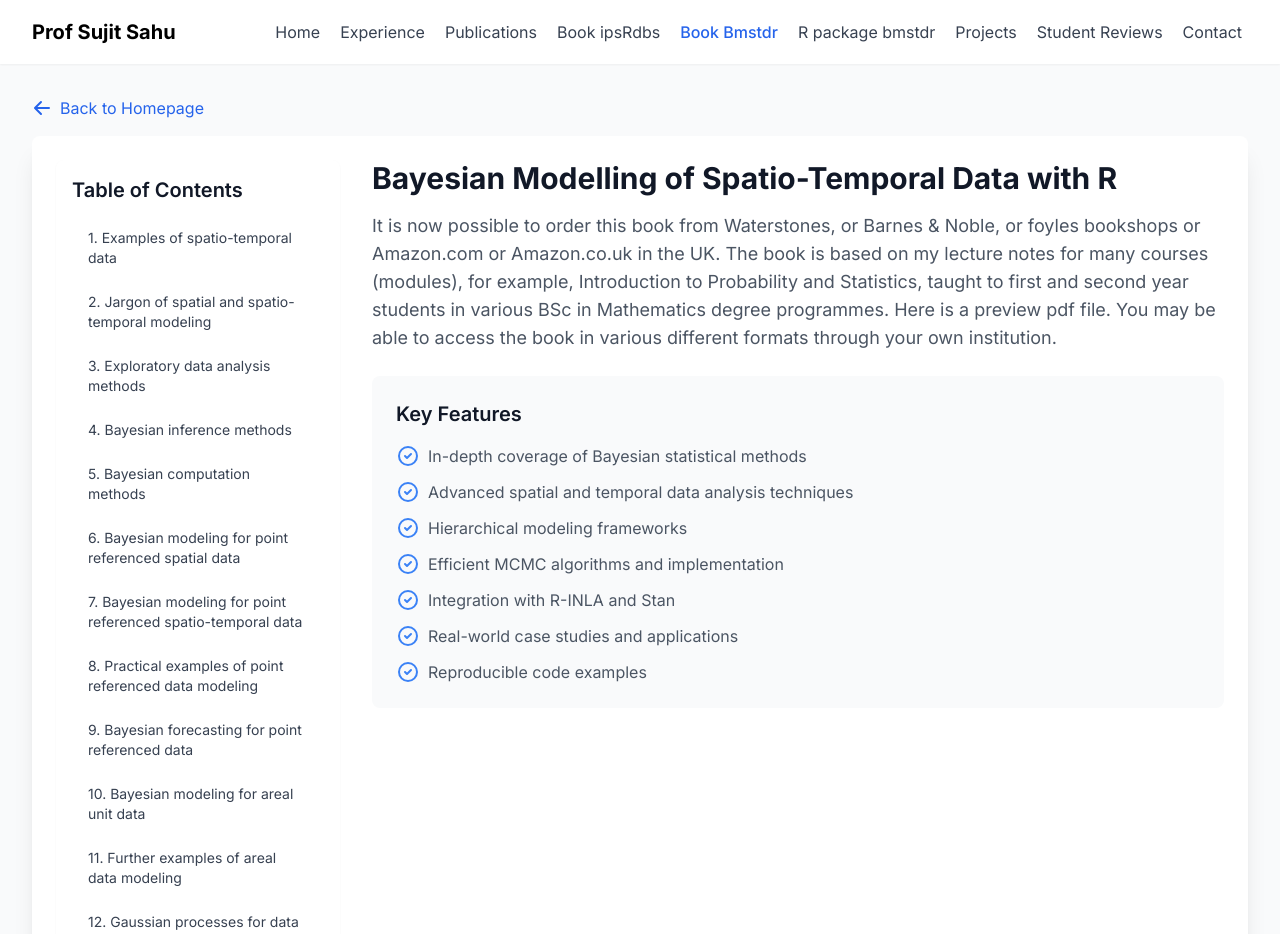
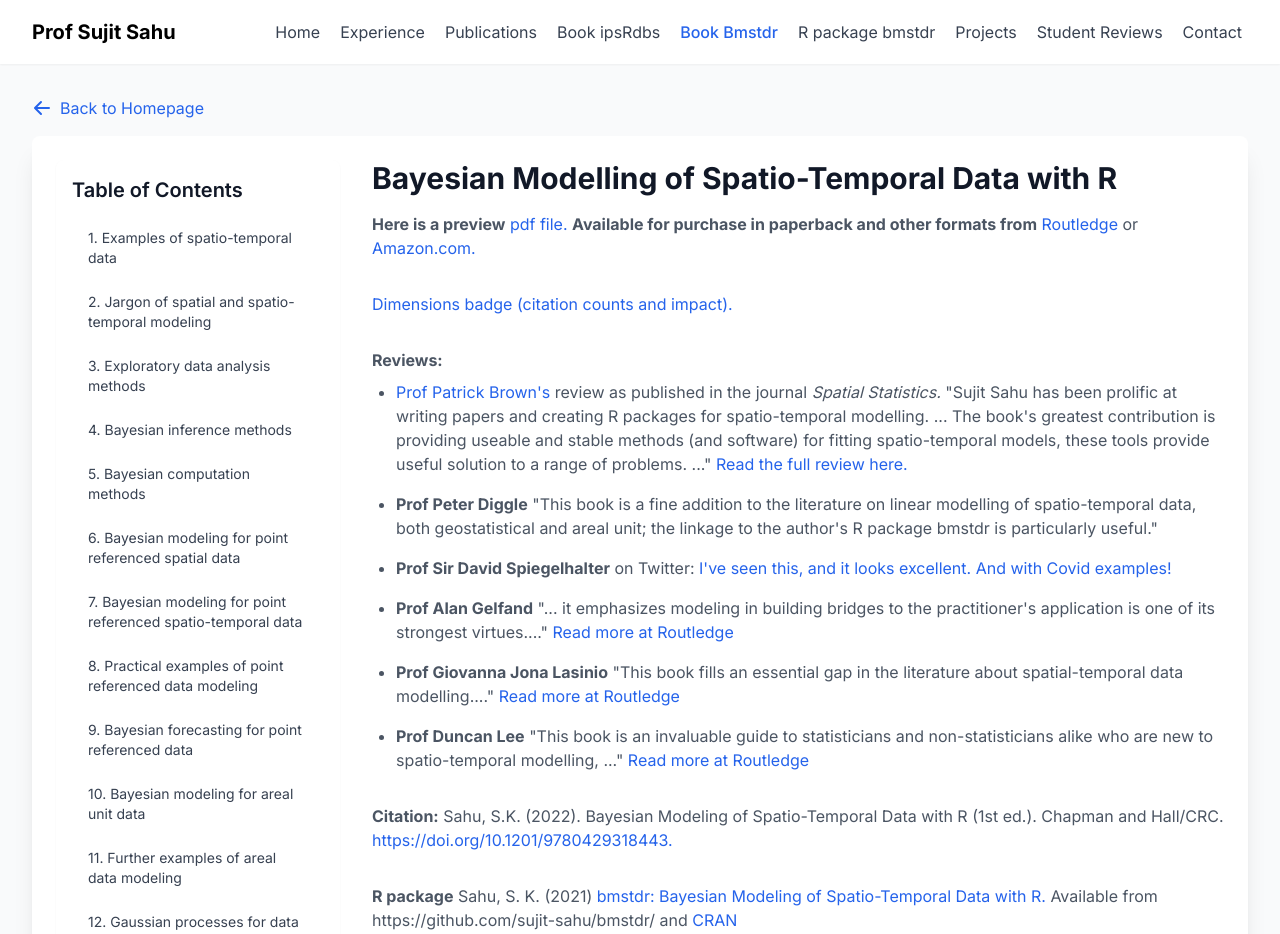
Before and after one commit to Fly-20/sujit-sahu-v3, a Next.js app: page /books/bookbmstdr in a window 1280 px wide. Shown: the top 934 px of the page. Built offline with nearby package versions, Linux system fonts and the light colour scheme.

Commit message:
Update bookbmstdr page content: - Add detailed book information and reviews - Add Dimensions.ai citation badge - Add purchase links and citations - Add R package information

```diff
--- a/src/app/books/[bookId]/page.tsx
+++ b/src/app/books/[bookId]/page.tsx
@@ -54,11 +54,57 @@ export default function BookPage({ params }: { params: { bookId: string } }) {
                 <h1 className="text-3xl font-bold text-gray-900 mb-4">
                   {book.fullTitle}
                 </h1>
-                <p className="text-gray-600 mb-6 text-lg">
-                  It is now possible to order this book from Waterstones, or Barnes & Noble, or foyles bookshops or Amazon.com or Amazon.co.uk in the UK.
-                  The book is based on my lecture notes for many courses (modules), for example, Introduction to Probability and Statistics, taught to first and second year students in various BSc in Mathematics degree programmes.
-                  Here is a preview pdf file. You may be able to access the book in various different formats through your own institution.
-                </p>
+                {bookId === 'bookbmstdr' ? (
+                  <div className="text-gray-600 mb-6 space-y-6">
+                    <ul className="list-none space-y-8">
+                      <li>
+                        <b>Here is a preview</b> <a href="https://www.soton.ac.uk/~sks/bmbook/preview.pdf" className="text-blue-600 hover:text-blue-800">pdf file.</a> <b>Available for purchase in paperback and other formats from</b> <a href="https://www.routledge.com/Bayesian-Modeling-of-Spatio-Temporal-Data-with-R/Sahu/p/book/9780367277987" className="text-blue-600 hover:text-blue-800">Routledge</a> or <a href="https://www.amazon.com/Bayesian-Modeling-Spatio-Temporal-Data-Interdisciplinary-Statistics-ebook/dp/B09PNML5F7/" className="text-blue-600 hover:text-blue-800">Amazon.com.</a>
+                      </li>
+                      <li>
+                        <div className="dimensions-badge" data-doi="10.1201/9780429318443"></div>
+                        <p><a href="https://badge.dimensions.ai/details/id/pub.1144241223" className="text-blue-600 hover:text-blue-800">Dimensions badge (citation counts and impact).</a></p>
+                      </li>
+                      <li>
+                        <b>Reviews:</b>
+                        <ul className="list-disc pl-6 mt-2 space-y-4">
+                          <li>
+                            <a href="https://www.statistics.utoronto.ca/people/directories/all-faculty/patrick-brown" className="text-blue-600 hover:text-blue-800">Prof Patrick Brown's</a> review as published in the journal <i>Spatial Statistics.</i> "Sujit Sahu has been prolific at writing papers and creating R packages for spatio-temporal modelling. ... The book's greatest contribution is providing useable and stable methods (and software) for fitting spatio-temporal models, these tools provide useful solution to a range of problems. ..." <a href="spasta_review.pdf" className="text-blue-600 hover:text-blue-800">Read the full review here.</a>
+                          </li>
+                          <li>
+                            <b>Prof Peter Diggle</b> "This book is a fine addition to the literature on linear modelling of spatio-temporal data, both geostatistical and areal unit; the linkage to the author's R package bmstdr is particularly useful."
+                          </li>
+                          <li>
+                            <b>Prof Sir David Spiegelhalter</b> on Twitter: <a href="https://twitter.com/d_spiegel/status/1494272959506264068" className="text-blue-600 hover:text-blue-800">I've seen this, and it looks excellent. And with Covid examples!</a>
+                          </li>
+                          <li>
+                            <b>Prof Alan Gelfand</b> "... it emphasizes modeling in building bridges to the practitioner's application is one of its strongest virtues...." <a href="https://www.routledge.com/Bayesian-Modeling-of-Spatio-Temporal-Data-with-R/Sahu/p/book/9780367277987" className="text-blue-600 hover:text-blue-800">Read more at Routledge</a>
+                          </li>
+                          <li>
+                            <b>Prof Giovanna Jona Lasinio</b> "This book fills an essential gap in the literature about spatial-temporal data modelling...." <a href="https://www.routledge.com/Bayesian-Modeling-of-Spatio-Temporal-Data-with-R/Sahu/p/book/9780367277987" className="text-blue-600 hover:text-blue-800">Read more at Routledge</a>
+                          </li>
+                          <li>
+                            <b>Prof Duncan Lee</b> "This book is an invaluable guide to statisticians and non-statisticians alike who are new to spatio-temporal modelling, ..." <a href="https://www.routledge.com/Bayesian-Modeling-of-Spatio-Temporal-Data-with-R/Sahu/p/book/9780367277987" className="text-blue-600 hover:text-blue-800">Read more at Routledge</a>
+                          </li>
+                        </ul>
+                      </li>
+                      <li>
+                        <b>Citation:</b> Sahu, S.K. (2022). Bayesian Modeling of Spatio-Temporal Data with R (1st ed.). Chapman and Hall/CRC. <a href="https://doi.org/10.1201/9780429318443" className="text-blue-600 hover:text-blue-800">https://doi.org/10.1201/9780429318443.</a>
+                      </li>
+                      <li>
+                        <b>R package</b> Sahu, S. K. (2021) <a href="/bmbook/bmstdr-vig_version" className="text-blue-600 hover:text-blue-800">bmstdr: Bayesian Modeling of Spatio-Temporal Data with R.</a> Available from https://github.com/sujit-sahu/bmstdr/ and <a href="https://CRAN.R-project.org/package=bmstdr" className="text-blue-600 hover:text-blue-800">CRAN</a>
+                        <p className="mt-2">
+                          <a href="/#bmstdr" className="text-blue-600 hover:text-blue-800">This is the companion R package. Please click here for download and installation information.</a>
+                        </p>
+                      </li>
+                    </ul>
+                  </div>
+                ) : (
+                  <p className="text-gray-600 mb-6 text-lg">
+                    It is now possible to order this book from Waterstones, or Barnes & Noble, or foyles bookshops or Amazon.com or Amazon.co.uk in the UK.
+                    The book is based on my lecture notes for many courses (modules), for example, Introduction to Probability and Statistics, taught to first and second year students in various BSc in Mathematics degree programmes.
+                    Here is a preview pdf file. You may be able to access the book in various different formats through your own institution.
+                  </p>
+                )}
 
                 <BookFeatureList features={book.keyFeatures} />
 
--- a/src/app/layout.tsx
+++ b/src/app/layout.tsx
@@ -22,6 +22,9 @@ export default function RootLayout({
 }) {
   return (
     <html lang="en">
+      <head>
+        <script async src="https://badge.dimensions.ai/badge.js" />
+      </head>
       <body className={`${inter.variable} font-sans antialiased min-h-screen`}>
         {children}
       </body>
```
